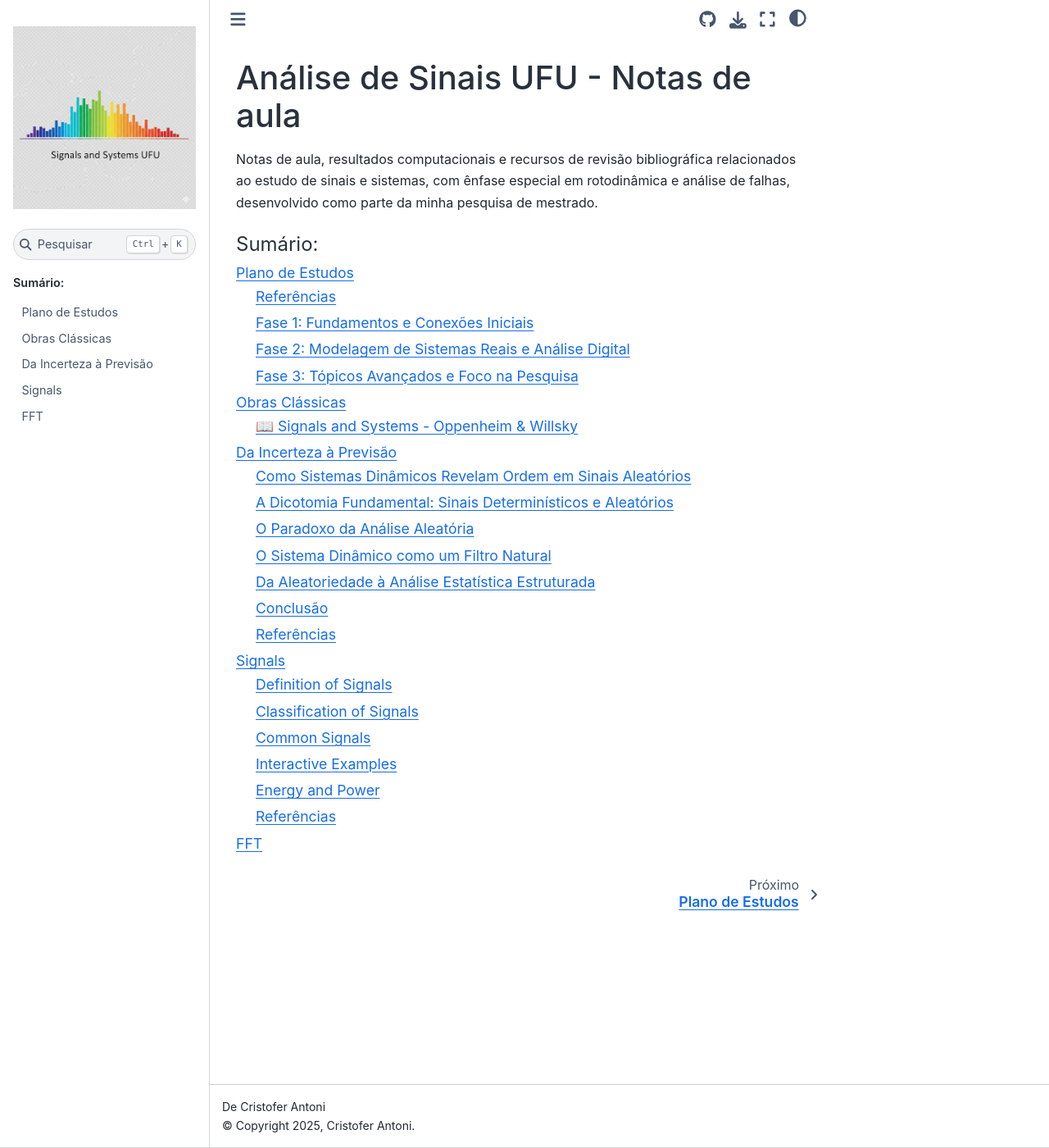
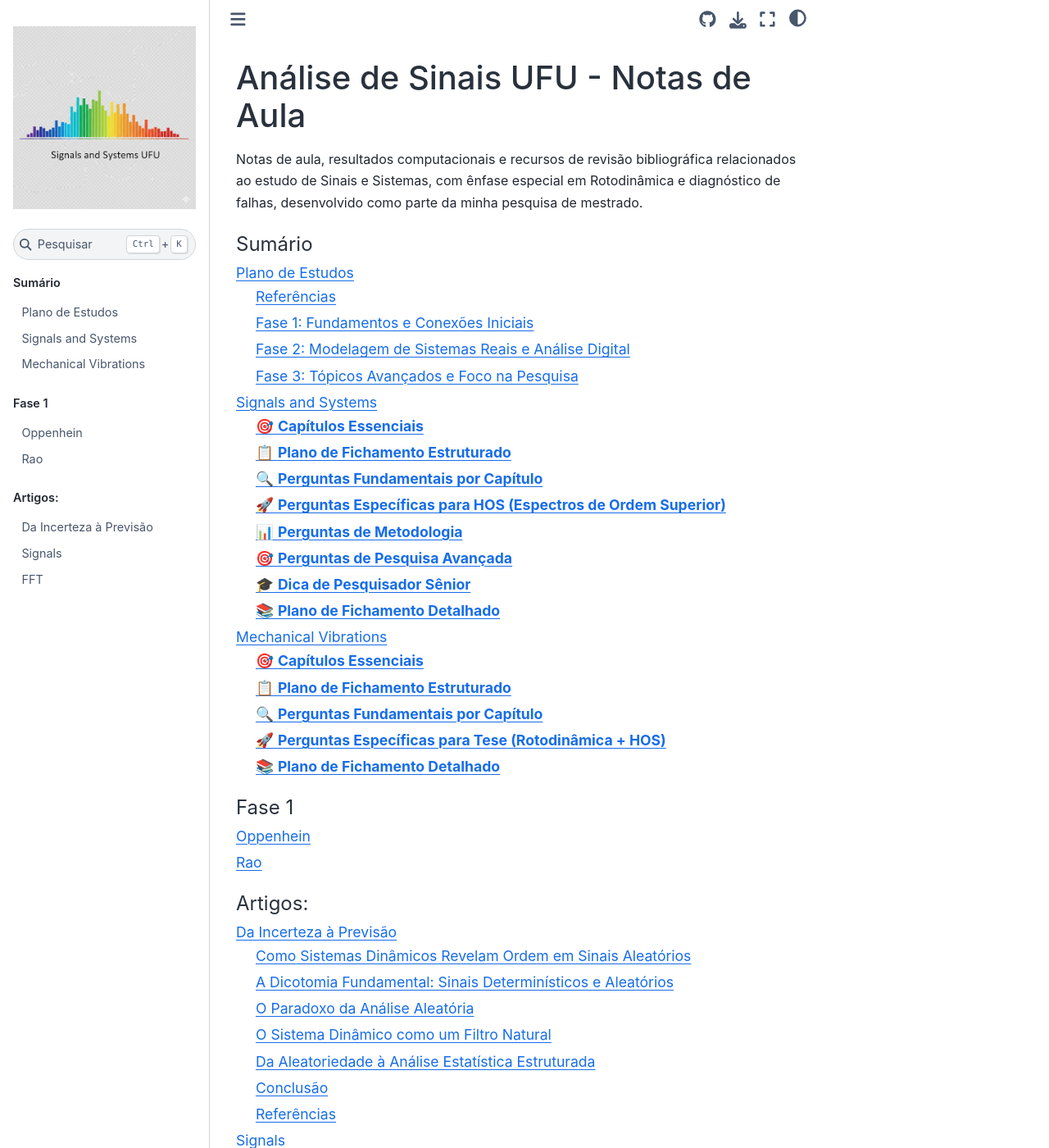
Before and after one commit to eu-cristofer/signals_UFU, a Sphinx documentation site: the page built from docs/source/index.rst, in a window 1280 px wide and 1400 px high. Shown: the whole window at 82% size. Built offline with Sphinx 7.4.7 and the Sphinx Book theme 1.1.4, drawn with Linux system fonts in a browser that asks for light colours.

Commit message:
Add structured summaries for Oppenheim and Rao, and create a new paper review prompt for rotordynamics and HOS. Update index and study plan for better organization.

````diff
--- a/docs/source/index.rst
+++ b/docs/source/index.rst
@@ -3,16 +3,30 @@
    You can adapt this file completely to your liking, but it should at least
    contain the root `toctree` directive.
 
-Análise de Sinais UFU - Notas de aula
+Análise de Sinais UFU - Notas de Aula
 *************************************
-Notas de aula, resultados computacionais e recursos de revisão bibliográfica relacionados ao estudo de sinais e sistemas, com ênfase especial em rotodinâmica e análise de falhas, desenvolvido como parte da minha pesquisa de mestrado.
+Notas de aula, resultados computacionais e recursos de revisão bibliográfica relacionados ao estudo de Sinais e Sistemas, com ênfase especial em Rotodinâmica e diagnóstico de falhas, desenvolvido como parte da minha pesquisa de mestrado.
 
 .. toctree::
    :maxdepth: 2
-   :caption: Sumário:
+   :caption: Sumário
 
    plano_de_estudos
-   literatura/oppenhein
+   oppenhein
+   rao
+
+.. toctree::
+   :maxdepth: 2
+   :caption: Fase 1
+
+   fase1/oppenhein
+   fase1/rao
+
+
+.. toctree::
+   :maxdepth: 2
+   :caption: Artigos:
+
    aula_01/motivacao
    aula_01/signals
    aula_01/fft
--- a/docs/source/literatura/oppenhein.md
+++ b/docs/source/oppenhein.md
@@ -1,10 +1,8 @@
-# Obras Clássicas
+# Signals and Systems
 
----
+**Oppenheim & Willsky**
 
-## 📖 Signals and Systems - Oppenheim & Willsky
-
-### 🎯 **Capítulos Essenciais**
+## 🎯 **Capítulos Essenciais**
 
 | Capítulo | Tópico | Relevância para HOS | Páginas |
 |----------|--------|-------------------|---------|
@@ -19,9 +17,9 @@
 | **9** | **Sistemas de Controle Realimentado** | ⭐⭐⭐⭐ Estabilidade e controle | 621-700 |
 | **10** | **Análise de Fourier de Sinais Discretos** | ⭐⭐⭐⭐ Transição para processamento digital | 701-780 |
 
-### 📋 **Plano de Fichamento Estruturado**
+## 📋 **Plano de Fichamento Estruturado**
 
-#### 🗓️ **Cronograma Sugerido (12 semanas)**
+### 🗓️ **Cronograma Sugerido (12 semanas)**
 
 | Semana | Capítulo(s) | Foco Principal | Tempo Estimado |
 |--------|-------------|----------------|----------------|
@@ -32,7 +30,7 @@
 | **9-10** | **8-9** | Aplicações em comunicação e controle | 12h |
 | **11-12** | **10** | Transição para sinais discretos | 8h |
 
-#### 📝 **Metodologia de Fichamento**
+### 📝 **Metodologia de Fichamento**
 
 **Para cada capítulo, criar:**
 
@@ -58,9 +56,9 @@
 
 ---
 
-### 🔍 **Perguntas Fundamentais por Capítulo**
+## 🔍 **Perguntas Fundamentais por Capítulo**
 
-#### 📊 **Capítulo 1: Sinais e Sistemas**
+### 📊 **Capítulo 1: Sinais e Sistemas**
 
 > **🎯 Objetivo:** Estabelecer fundamentos para modelagem e classificação de sistemas
 
@@ -77,7 +75,7 @@
 - [ ] Como classificar sistemas de máquinas rotativas (linear/não-linear, causal/não-causal)?
 - [ ] Qual a diferença entre sistemas com e sem memória para análise de falhas?
 
-#### ⚙️ **Capítulo 2: Sistemas Lineares Invariantes no Tempo (LTI)**
+### ⚙️ **Capítulo 2: Sistemas Lineares Invariantes no Tempo (LTI)**
 
 > **🎯 Objetivo:** Compreender a base matemática para análise de sistemas
 
@@ -96,7 +94,7 @@
 
 ---
 
-#### 🌊 **Capítulo 3: Representação de Sinais Periódicos em Série de Fourier**
+### 🌊 **Capítulo 3: Representação de Sinais Periódicos em Série de Fourier**
 
 > **🚨 CRÍTICO para HOS** | **⭐ Prioridade Máxima**
 
@@ -115,7 +113,7 @@
 - [ ] Como o fenômeno de Gibbs afeta a análise de sinais com descontinuidades?
 - [ ] Qual a relação entre a convergência da série e a suavidade do sinal?
 
-#### 📈 **Capítulo 4: Transformada de Fourier Contínua**
+### 📈 **Capítulo 4: Transformada de Fourier Contínua**
 
 > **🚨 CRÍTICO para HOS** | **⭐ Prioridade Máxima**
 
@@ -136,7 +134,7 @@
 
 ---
 
-#### ⚡ **Capítulo 5: Transformada de Laplace**
+### ⚡ **Capítulo 5: Transformada de Laplace**
 
 > **🎯 Foco:** Modelagem de sistemas contínuos
 
@@ -155,7 +153,7 @@
 - [ ] Como a estabilidade do sistema se relaciona com a detecção de falhas?
 - [ ] Como usar a ROC para analisar a estabilidade de sistemas com falhas?
 
-#### 🔧 **Capítulo 6: Análise de Sistemas LTI por Transformada de Laplace**
+### 🔧 **Capítulo 6: Análise de Sistemas LTI por Transformada de Laplace**
 
 > **🎯 Foco:** Análise de estabilidade e resposta de sistemas
 
@@ -175,7 +173,7 @@
 
 ---
 
-#### 📊 **Capítulo 7: Amostragem**
+### 📊 **Capítulo 7: Amostragem**
 
 > **💻 Foco:** Teorema da amostragem e conversão A/D
 
@@ -194,7 +192,7 @@
 - [ ] Como escolher filtros anti-aliasing adequados para análise de HOS?
 - [ ] Qual o impacto da quantização na análise de espectros de ordem superior?
 
-#### 📡 **Capítulo 8: Sistemas de Comunicação**
+### 📡 **Capítulo 8: Sistemas de Comunicação**
 
 > **🎯 Foco:** Aplicações práticas de modulação
 
@@ -212,7 +210,7 @@
 - [ ] Qual a relação entre modulação e não-linearidades do sistema?
 - [ ] Como usar técnicas de demodulação para análise de falhas?
 
-#### 🎛️ **Capítulo 9: Sistemas de Controle Realimentado**
+### 🎛️ **Capítulo 9: Sistemas de Controle Realimentado**
 
 > **🎯 Foco:** Estabilidade e controle de sistemas
 
@@ -230,7 +228,7 @@
 - [ ] Qual a relação entre margens de estabilidade e detecção de falhas?
 - [ ] Como usar critérios de estabilidade para validação de modelos?
 
-#### 🔢 **Capítulo 10: Análise de Fourier de Sinais Discretos**
+### 🔢 **Capítulo 10: Análise de Fourier de Sinais Discretos**
 
 > **💻 Foco:** Transição para processamento digital
 
@@ -250,9 +248,9 @@
 
 ---
 
-### 🚀 **Perguntas Específicas para HOS (Espectros de Ordem Superior)**
+## 🚀 **Perguntas Específicas para HOS (Espectros de Ordem Superior)**
 
-#### 🧠 **Conceitos Avançados**
+### 🧠 **Conceitos Avançados**
 
 > **🎯 Foco:** Fundamentos teóricos de HOS
 
@@ -263,7 +261,7 @@
 
 ---
 
-#### 🔧 **Aplicação Prática**
+### 🔧 **Aplicação Prática**
 
 > **💡 Foco:** Implementação e processamento
 
@@ -274,9 +272,9 @@
 
 ---
 
-### 📊 **Perguntas de Metodologia**
+## 📊 **Perguntas de Metodologia**
 
-#### ✅ **Validação e Comparação**
+### ✅ **Validação e Comparação**
 
 > **🔬 Foco:** Rigor científico e reprodutibilidade
 
@@ -287,7 +285,7 @@
 
 ---
 
-#### 💻 **Implementação Computacional**
+### 💻 **Implementação Computacional**
 
 > **⚙️ Foco:** Aspectos práticos de implementação
 
@@ -297,9 +295,9 @@
 
 ---
 
-### 🎯 **Perguntas de Pesquisa Avançada**
+## 🎯 **Perguntas de Pesquisa Avançada**
 
-#### 💡 **Inovação e Contribuição**
+### 💡 **Inovação e Contribuição**
 
 > **🌟 Foco:** Contribuições originais e avanços
 
@@ -310,7 +308,7 @@
 
 ---
 
-#### 🏭 **Aplicação Industrial**
+### 🏭 **Aplicação Industrial**
 
 > **🔧 Foco:** Viabilidade e aplicabilidade prática
 
@@ -321,11 +319,11 @@
 
 ---
 
-### 🎓 **Dica de Pesquisador Sênior**
+## 🎓 **Dica de Pesquisador Sênior**
 
 > **💡 Abordagem Ativa de Leitura**
 
-#### 🚨 **Não leia passivamente!**
+### 🚨 **Não leia passivamente!**
 
 Para cada conceito, pergunte-se:
 
@@ -336,22 +334,22 @@ Para cada conceito, pergunte-se:
 
 ---
 
-#### 🎯 **Resultado Esperado**
+### 🎯 **Resultado Esperado**
 
 Essa abordagem ativa transformará sua leitura em uma **ferramenta poderosa** para desenvolver uma dissertação **inovadora** e **tecnicamente sólida**.
 
 ---
 
-### 📚 **Plano de Fichamento Detalhado**
+## 📚 **Plano de Fichamento Detalhado**
 
-#### 🎯 **Objetivos do Fichamento**
+### 🎯 **Objetivos do Fichamento**
 
 1. **Compreensão Profunda:** Dominar conceitos fundamentais de sinais e sistemas
 2. **Aplicação Prática:** Conectar teoria com problemas de detecção de falhas
 3. **Preparação para HOS:** Estabelecer base sólida para espectros de ordem superior
 4. **Desenvolvimento de Pesquisa:** Identificar oportunidades de contribuição original
 
-#### 📋 **Template de Fichamento por Capítulo**
+### 📋 **Template de Fichamento por Capítulo**
 
 **Para cada capítulo, preencher:**
 
@@ -384,7 +382,7 @@ Essa abordagem ativa transformará sua leitura em uma **ferramenta poderosa** pa
 - **Referências:** [Livros, artigos, recursos adicionais]
 ```
 
-#### 🗓️ **Cronograma Detalhado de Estudo**
+### 🗓️ **Cronograma Detalhado de Estudo**
 
 | Semana | Capítulo | Atividades | Entregáveis | Tempo |
 |--------|----------|------------|-------------|-------|
@@ -401,7 +399,7 @@ Essa abordagem ativa transformará sua leitura em uma **ferramenta poderosa** pa
 | **11** | **10** | Leitura + Exercícios + Fichamento | Fichamento Cap. 10 | 4h |
 | **12** | **Revisão** | Revisão Geral + Síntese | Síntese Final | 4h |
 
-#### 📊 **Sistema de Avaliação do Progresso**
+### 📊 **Sistema de Avaliação do Progresso**
 
 **Para cada capítulo, avaliar:**
 
@@ -412,7 +410,7 @@ Essa abordagem ativa transformará sua leitura em uma **ferramenta poderosa** pa
 
 **Meta:** Média ≥ 4.0 em todas as categorias
 
-#### 🎯 **Marcos de Progresso**
+### 🎯 **Marcos de Progresso**
 
 - [ ] **Marco 1 (Semana 4):** Domínio dos fundamentos de Fourier
 - [ ] **Marco 2 (Semana 6):** Compreensão de sistemas LTI e Laplace
@@ -420,9 +418,9 @@ Essa abordagem ativa transformará sua leitura em uma **ferramenta poderosa** pa
 - [ ] **Marco 4 (Semana 10):** Aplicações em comunicação e controle
 - [ ] **Marco 5 (Semana 12):** Síntese completa e preparação para HOS
 
-#### 📝 **Resumo de Progresso**
+### 📝 **Resumo de Progresso**
 
-#### ✅ **Checklist Geral**
+### ✅ **Checklist Geral**
 
 - [ ] Revisar capítulos fundamentais (1-10)
 - [ ] Completar fichamentos estruturados
@@ -434,7 +432,7 @@ Essa abordagem ativa transformará sua leitura em uma **ferramenta poderosa** pa
 - [ ] Identificar contribuições originais
 - [ ] Avaliar aplicabilidade industrial
 
-#### 📈 **Métricas de Sucesso**
+### 📈 **Métricas de Sucesso**
 
 - **Quantitativas:**
   - 10 fichamentos completos
--- /dev/null
+++ b/docs/source/rao.md
@@ -0,0 +1,168 @@
+# Mechanical Vibrations
+
+**Singiresu S. Rao**
+
+### 🎯 **Capítulos Essenciais**
+
+| Capítulo | Tópico | Relevância para Tese (Diagnóstico/HOS) | Páginas |
+|----------|--------|----------------------------------------|---------|
+| **1** | **Fundamentals of Vibration** | ⭐⭐⭐⭐ Modelagem básica de rigidez/amortecimento | 1-120 |
+| **2** | **Free Vibration of SDOF Systems** | ⭐⭐⭐⭐⭐ Frequências naturais e amortecimento (Log Decrement) | 121-220 |
+| **3** | **Harmonically Excited Vibration** | ⭐⭐⭐⭐⭐ **Crítico:** Desbalanceamento rotativo e resposta em frequência | 221-330 |
+| **4** | **Vibration Under General Forcing** | ⭐⭐⭐⭐ Resposta ao impulso e convolução (Link com Sinais) | 331-400 |
+| **5-6** | **Two/Multi-Degree-of-Freedom Systems** | ⭐⭐⭐⭐⭐ Base para modelagem de rotores (MDOF) e Análise Modal | 401-580 |
+| **8** | **Continuous Systems** | ⭐⭐⭐ Modelagem de eixos flexíveis (Vigas de Euler-Bernoulli) | 650-750 |
+| **10** | **Vibration Measurement** | ⭐⭐⭐⭐ Sensores e processamento de sinais de vibração | 850-920 |
+| **11** | **Numerical Integration Methods** | ⭐⭐⭐⭐⭐ **Fundamental para Simulações Numéricas (ROSS)** | 921-980 |
+| **13** | **Nonlinear Vibration** | ⭐⭐⭐⭐⭐ **Essencial para HOS:** Origem das não-linearidades e harmônicos | 1050+ |
+
+### 📋 **Plano de Fichamento Estruturado**
+
+#### 🗓️ **Cronograma Sugerido (14 semanas)**
+
+| Semana | Capítulo(s) | Foco Principal | Tempo Estimado |
+|--------|-------------|----------------|----------------|
+| **1-2** | **1-2** | Modelagem de parâmetros concentrados e vibração livre | 16h |
+| **3-4** | **3** | **Desbalanceamento Rotativo** e Isolamento | 20h |
+| **5** | **4** | Resposta transitória e convolução | 10h |
+| **6-8** | **5-6** | Sistemas MDOF, Autovalores/Autovetores (Modos de vibrar) | 24h |
+| **9** | **8** | Eixos contínuos (opcional para modelos discretos finos) | 8h |
+| **10** | **11** | **Métodos Numéricos** (Runge-Kutta, Newmark) para simulação | 12h |
+| **11-12** | **13** | **Não-linearidades** (Duffing, folgas) -> Link com HOS | 16h |
+| **13-14** | **10** | Medição e Análise de Sinais Experimental | 12h |
+
+#### 📝 **Metodologia de Fichamento**
+
+**Para cada capítulo, criar:**
+
+1. **📖 Resumo de Modelagem**
+   - Equações de movimento (EOM)
+   - Suposições físicas
+   - Soluções analíticas vs. numéricas
+
+2. **🔍 Conexão com Rotodinâmica**
+   - Como isso se aplica a um eixo rotativo?
+   - Onde entram as falhas (trincas = rigidez variável)?
+
+3. **💡 Link com Simulação (ROSS)**
+   - Como implementar isso numericamente?
+   - Quais parâmetros influenciam a resposta?
+
+4. **❓ Perguntas para HOS**
+   - Onde surgem não-linearidades?
+   - Que harmônicos são gerados?
+
+---
+
+### 🔍 **Perguntas Fundamentais por Capítulo**
+
+#### ⚙️ **Capítulo 1-2: Fundamentos e Vibração Livre**
+
+> **🎯 Objetivo:** Entender a física básica (massa, rigidez, amortecimento) e a resposta natural.
+
+**Para sua dissertação, pergunte-se:**
+- [ ] Como estimar rigidez e amortecimento de mancais em modelos numéricos?
+- [ ] O que o decremento logarítmico revela sobre o amortecimento do sistema simulado?
+- [ ] Como a frequência natural muda com a presença de uma trinca (perda de rigidez)?
+
+#### 🔄 **Capítulo 3: Excitação Harmônica (Desbalanceamento)**
+
+> **🚨 CRÍTICO para Máquinas Rotativas**
+
+**Conceitos-chave:** Desbalanceamento rotativo, Whirling, Fator de amplificação.
+
+**Perguntas essenciais:**
+- [ ] Como modelar matematicamente a força de desbalanceamento ($me\omega^2$)?
+- [ ] Qual a relação entre a fase da vibração e a posição do desbalanceamento?
+- [ ] Como o desalinhamento gera harmônicos (1X, 2X) na resposta forçada?
+- [ ] Como distinguir desbalanceamento de outras falhas olhando apenas para a frequência fundamental?
+
+#### 🧩 **Capítulo 5-6: MDOF e Análise Modal**
+
+> **🎯 Foco:** Modelagem de Rotores (Elementos Finitos/Discretos)**
+
+**Perguntas essenciais:**
+- [ ] Como montar as matrizes de Massa [M], Rigidez [K] e Amortecimento [C] para um sistema rotativo?
+- [ ] O que é o efeito giroscópico e como ele altera as frequências naturais (Campbell Diagram)?
+- [ ] Como as formas modais ajudam a decidir onde colocar sensores para melhor detecção de falhas?
+- [ ] Como falhas localizadas afetam a ortogonalidade dos modos?
+
+#### 💻 **Capítulo 11: Métodos de Integração Numérica**
+
+> **🎯 Foco:** Simulações no Tempo (Time-domain simulations)**
+
+**Perguntas essenciais:**
+- [ ] Qual método (Runge-Kutta 4, Newmark-beta, Wilson-theta) é mais estável para sistemas rotativos rígidos?
+- [ ] Como escolher o passo de tempo ($\Delta t$) para garantir precisão nos harmônicos superiores (necessário para HOS)?
+- [ ] Como introduzir ruído numérico ou experimental nas simulações para testar robustez?
+- [ ] Como modelar eventos transientes (partida/parada) numericamente?
+
+#### 🌊 **Capítulo 13: Vibração Não-Linear**
+
+> **🚨 A MINA DE OURO para HOS**
+
+**Conceitos-chave:** Salto (Jump phenomenon), Sub-harmônicos, Super-harmônicos, Ciclos limite.
+
+**Perguntas essenciais:**
+- [ ] Quais falhas em máquinas rotativas introduzem não-linearidades claras (ex: trinca que abre/fecha - *breathing crack*)?
+- [ ] Como a folga em mancais (*rubbing*) gera comportamento caótico ou quase-periódico?
+- [ ] Como as equações de Duffing ou Van der Pol se relacionam com comportamentos de falhas mecânicas?
+- [ ] **HOS Link:** Como as não-linearidades transferem energia entre modos (acoplamento de fase detetável pelo Bi-espectro)?
+
+---
+
+### 🚀 **Perguntas Específicas para Tese (Rotodinâmica + HOS)**
+
+#### 🧠 **Modelagem de Falhas**
+- [ ] **Trincas:** Como modelar a "breathing crack" (função de rigidez variante no tempo)? Isso gera intermodulação?
+- [ ] **Desalinhamento:** Como ele gera forças 2X e como isso interage com o desbalanceamento 1X?
+- [ ] **Roçamento (Rub):** Como modelar o contato intermitente estator-rotor? Isso gera "clipping" no sinal (típico de gerar harmônicos altos)?
+
+#### 📊 **Conexão com Processamento de Sinais**
+- [ ] Se eu simular uma falha não-linear usando Rao (Cap 13), o Bi-espectro (Oppenheim) vai mostrar correlação de fase quadrática?
+- [ ] Posso usar os modelos de MDOF (Cap 6) para gerar um banco de dados sintético para treinar o classificador?
+- [ ] A simulação numérica captura o "ruído de processo" real que afeta o cálculo de HOS?
+
+---
+
+### 📚 **Plano de Fichamento Detalhado**
+
+#### 🎯 **Objetivos**
+1. **Dominar a Física:** Entender *por que* o sinal vibra de certa forma.
+2. **Validar Simulações:** Saber se o output do ROSS faz sentido físico.
+3. **Justificar HOS:** Provar que falhas criam as não-linearidades que o HOS detecta.
+
+#### 📋 **Template de Fichamento**
+
+```markdown
+## Capítulo X: [Título]
+
+### 🏗️ Modelagem Física
+- **Equações:** [EOM principais]
+- **Parâmetros:** [M, K, C - como obter?]
+- **Suposições:** [Linear? Pequenos deslocamentos?]
+
+### 🏭 Aplicação em Máquinas Rotativas
+- **Relevância:** [Alta/Média/Baixa]
+- **Falhas Relacionadas:** [Desbalanceamento, Desalinhamento, Trinca...]
+- **Sintoma na Vibração:** [Aumento de 1X, aparecimento de harmônicos, órbita...]
+
+### 💻 Implementação Numérica (Simulação)
+- **Método:** [RK4, Elementos Finitos...]
+- **Desafios:** [Rigidez numérica, tempo de computação]
+- **Validação:** [Comparar com analítico?]
+
+### 🧠 Conexão com HOS (Não-linearidade)
+- **Fonte da Não-linearidade:** [Geométrica, Material, Contato?]
+- **Assinatura Esperada:** [Harmônicos acoplados, Distorção de fase]
+
+### 📝 Notas e Insights
+- **Ideia para Tese:** [Ex: Simular trinca com rigidez variável e rodar Bi-espectro]
+- **Dúvida:** [Como modelar amortecimento hysterético?]
+```
+
+#### 📊 **Sistema de Avaliação**
+- [ ] **Física Entendida** (Consigo explicar o fenômeno?)
+- [ ] **Modelo Matemático Claro** (Consigo escrever a EOM?)
+- [ ] **Simulável** (Sei como programar isso?)
+- [ ] **Relevante para HOS** (Gera não-linearidade/Gaussianidade?)
````
Also changed, not shown: ai_prompts/paper_review.md (added, +42 -0 lines), docs/source/plano_de_estudos.md (+1 -1 lines), docs/source/fase1/chapter1_revision.ipynb (renamed from docs/source/literatura/chapter1_revision.ipynb), docs/source/fase1/oppenhein.ipynb (added), docs/source/fase1/rao.ipynb (added).
